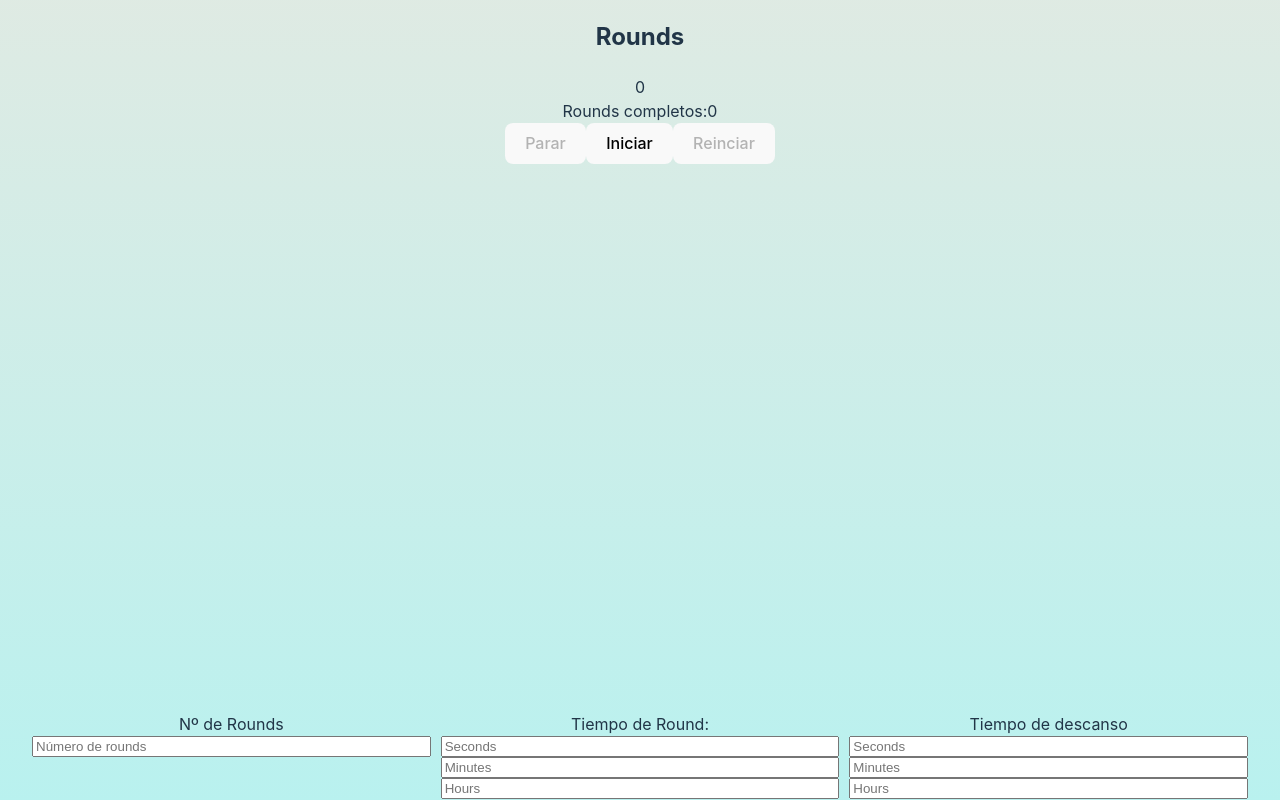
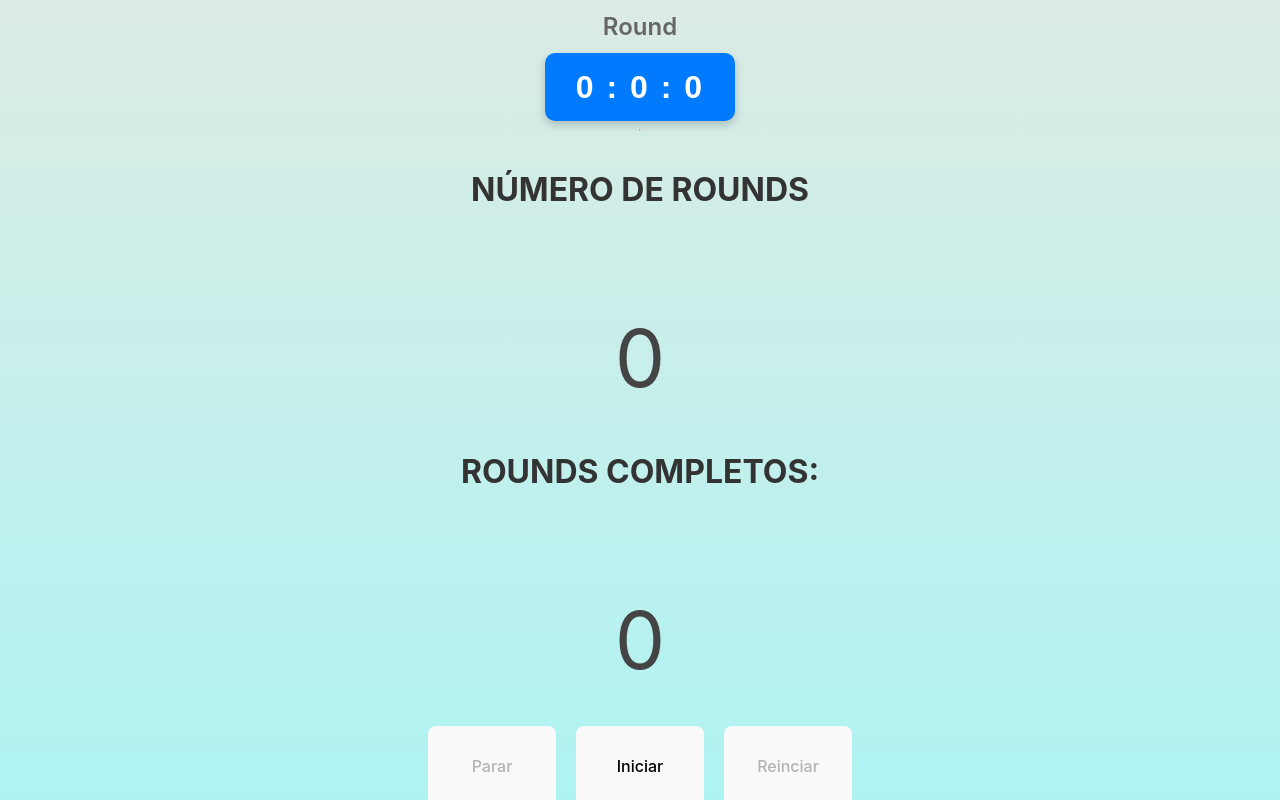
Before and after one commit to JoakinGC/timer-round-box, a React (Vite) app: page / in a window 1280 px wide. Shown: the part 280-1080 px from the top of the page. Built offline with nearby package versions, Linux system fonts and the light colour scheme.

Commit message:
feat:reloj styles, and h2,h3,p,input, label, button styles

```diff
--- a/src/App.tsx
+++ b/src/App.tsx
@@ -26,13 +26,11 @@ function App() {
       <TimerContainer
         timerProps={timerProps}
       />
-      </article>
-      <section>
       <FormTimer
         SetTimerProps={SetTimerProps}
         propsTimer={timerProps}
       />
-      </section>
+      </article>
     </main>
   );
 }
--- a/src/componets/FormTimer.tsx
+++ b/src/componets/FormTimer.tsx
@@ -88,8 +88,9 @@ const FormTimer = ({ SetTimerProps, propsTimer }: { SetTimerProps: any; propsTim
           setPropsTimer={setTimerBreak}
         />
       </article>
-
-      <button className="form--boutton" type="submit">Tiempo</button>
+        <article className="form--article form--boutton">
+          <button  type="submit">Tiempo</button>
+        </article>
 
     </form>
   );
--- a/src/componets/Timer.tsx
+++ b/src/componets/Timer.tsx
@@ -2,7 +2,7 @@ import { TimerProps } from "../types/Timer";
 
 const Timer = ({hours,minutes,seconds}:TimerProps) =>{
     return(
-        <>{`${hours} : ${minutes} : ${seconds}`}</>
+        <span className="reloj--timmer">{`${hours} : ${minutes} : ${seconds}`}</span>
     )
 }
 
--- a/src/componets/TimerContainer.tsx
+++ b/src/componets/TimerContainer.tsx
@@ -14,7 +14,10 @@ const TimerContainer = ({timerProps}:{timerProps:FormTimerProps}) =>{
 
     return(
         <article className="timer-container">
-            <p>{(timerState.isFinally) ? "Fin": timerState.isBreak ?"Descanso" :"Round"}</p>
+            <h2>Estás en:</h2>
+            <h3>
+                {(timerState.isFinally) ? "Fin": timerState.isBreak ?"Descanso" :"Round"}
+            </h3>
             <Timer
                 hours={hours}
                 minutes={minutes}
@@ -23,12 +26,12 @@ const TimerContainer = ({timerProps}:{timerProps:FormTimerProps}) =>{
             <hr/>
             <article>
                 <article>
-                    <h2>Rounds</h2>
-                    {timerState.numberRounds}
+                    <h2>Número de Rounds</h2>
+                    <p>{timerState.numberRounds}</p>
                 </article>
                 <article>
-                    Rounds completos:
-                    {timerState.roundsRemaining}
+                    <h2>Rounds completos:</h2>
+                    <p>{timerState.roundsRemaining}</p>
                 </article>
                 <button disabled={timerState.buttonActive.buttonStop} onClick={() => stopTimer()}>Parar</button>
                 <button disabled={timerState.buttonActive.buttonInit} onClick={() => startTimer()}>Iniciar</button>
--- a/src/styles/FormTimer.css
+++ b/src/styles/FormTimer.css
@@ -11,10 +11,12 @@
 .form--article{
     display: flex;
     flex-direction: column;
+    align-items: center;
+    justify-items: center;
 }
 
 .form--boutton{
-    justify-items: center;
+    justify-content: center;
     align-items: center;
     grid-row: 2;
     grid-column: 2;
--- a/src/styles/TimerContainer.css
+++ b/src/styles/TimerContainer.css
@@ -5,3 +5,25 @@
     flex-direction: column;
     align-items: center;
 }
+
+
+.reloj--timmer {
+    font-size: 2rem;
+    font-weight: bold;
+    font-family: 'Arial', sans-serif;
+    color: #fff;
+    background-color: #007BFF;
+    padding: 10px 20px;
+    border-radius: 10px;
+    display: inline-block;
+    text-align: center;
+    min-width: 150px;
+    box-shadow: 0 4px 10px rgba(0, 0, 0, 0.2);
+    letter-spacing: 2px;
+}
+
+
+.reloj--timmer:hover {
+    background-color: #0056b3;
+    transition: background 0.3s ease-in-out;
+}
--- a/src/styles/index.css
+++ b/src/styles/index.css
@@ -42,6 +42,30 @@ h1 {
   font-size: 3.2em;
   line-height: 1.1;
 }
+h2 {
+  font-size: 2rem;
+  font-weight: bold;
+  color: #333;
+  text-transform: uppercase;
+  text-align: center;
+  margin-bottom: 10px;
+}
+
+h3 {
+  font-size: 1.5rem;
+  font-weight: 600;
+  color: #666;
+  text-align: center;
+  margin-bottom: 8px;
+}
+
+p {
+  font-size: 10vh;
+  line-height: 1.6;
+  color: #444;
+  text-align: center;
+  margin-bottom: 12px;
+}
 
 button {
   border-radius: 8px;
@@ -50,17 +74,72 @@ button {
   font-size: 1em;
   font-weight: 500;
   font-family: inherit;
-  background-color: #1a1a1a;
+  background-color: #007BFF;
   cursor: pointer;
   transition: border-color 0.25s;
+  margin:10px;
+  height: 10vh;
+  width: 10vw;
 }
 button:hover {
   border-color: #646cff;
+  background-color: #0056b3;
 }
 button:focus,
 button:focus-visible {
   outline: 4px auto -webkit-focus-ring-color;
 }
+
+input[type="number"] {
+  width: 100%;
+  max-width: 300px;
+  padding: 10px;
+  font-size: 1rem;
+  background-color: #f8f9fa;
+  color: #333;
+  border: 2px solid #ccc;
+  border-radius: 5px;
+  outline: none;
+  transition: border-color 0.3s ease-in-out, box-shadow 0.3s ease-in-out;
+}
+
+
+input[type="number"]:focus {
+  border-color: #007BFF;
+  box-shadow: 0 0 5px rgba(0, 123, 255, 0.5);
+  background-color: #ffffff;
+}
+
+
+input[type="number"]::-webkit-inner-spin-button,
+input[type="number"]::-webkit-outer-spin-button {
+  -webkit-appearance: none;
+  margin: 0;
+}
+
+input[type="number"] {
+  -moz-appearance: textfield;
+}
+
+label {
+  font-size: 1rem; /* Tamaño de texto adecuado */
+  font-weight: 600; /* Negrita para mejor legibilidad */
+  color: #333; /* Color oscuro para contraste */
+  font-family: 'Arial', sans-serif;
+  display: block; /* Para que cada etiqueta ocupe su línea */
+  margin-bottom: 5px; /* Espaciado con el input */
+  letter-spacing: 0.5px; /* Ligero espaciado entre letras */
+}
+
+/* Estilo cuando el label está asociado a un input enfocado */
+input:focus + label {
+  color: #007BFF; /* Azul vibrante para destacar */
+  font-weight: bold;
+  transition: color 0.3s ease-in-out;
+}
+
+
+
 
 @media (prefers-color-scheme: light) {
   :root {
```
